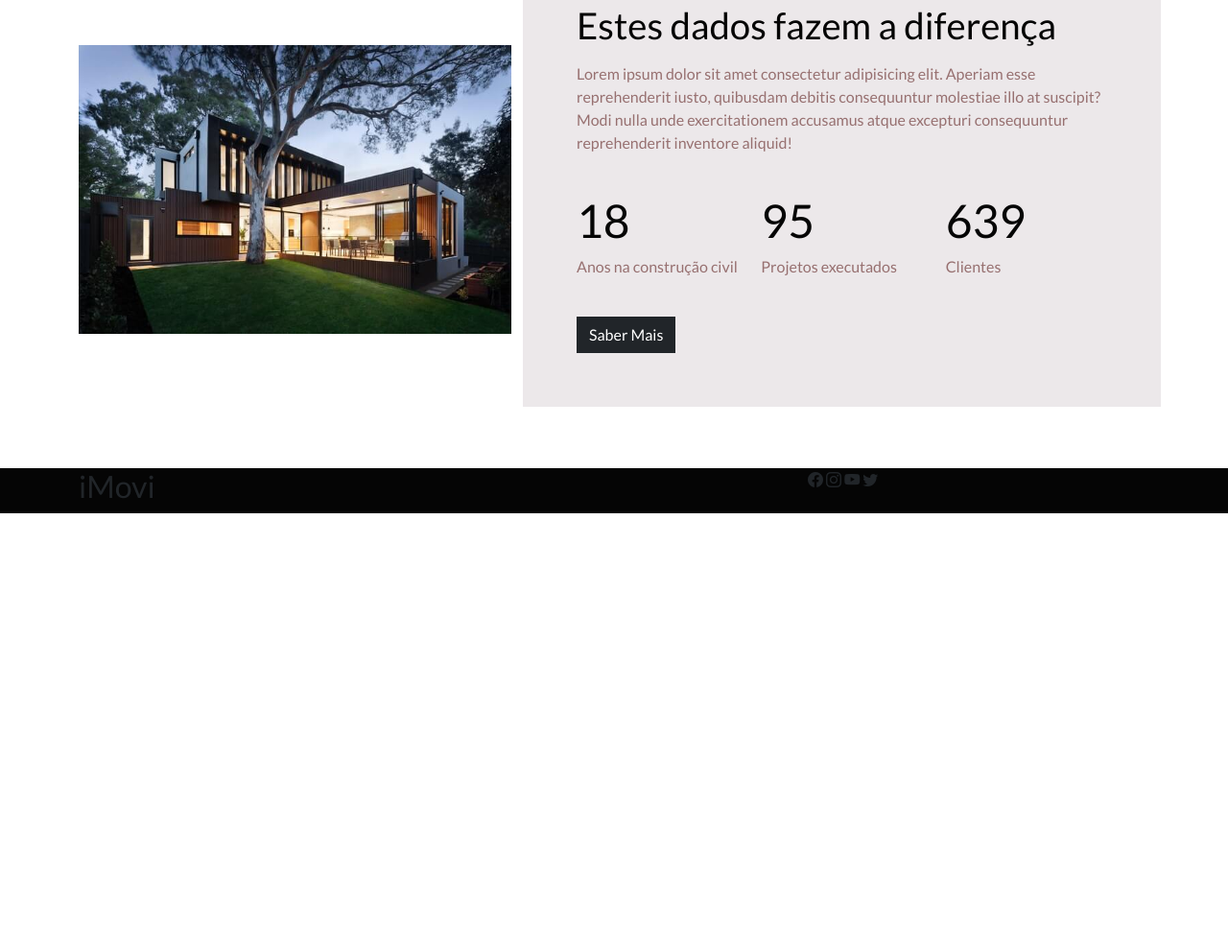
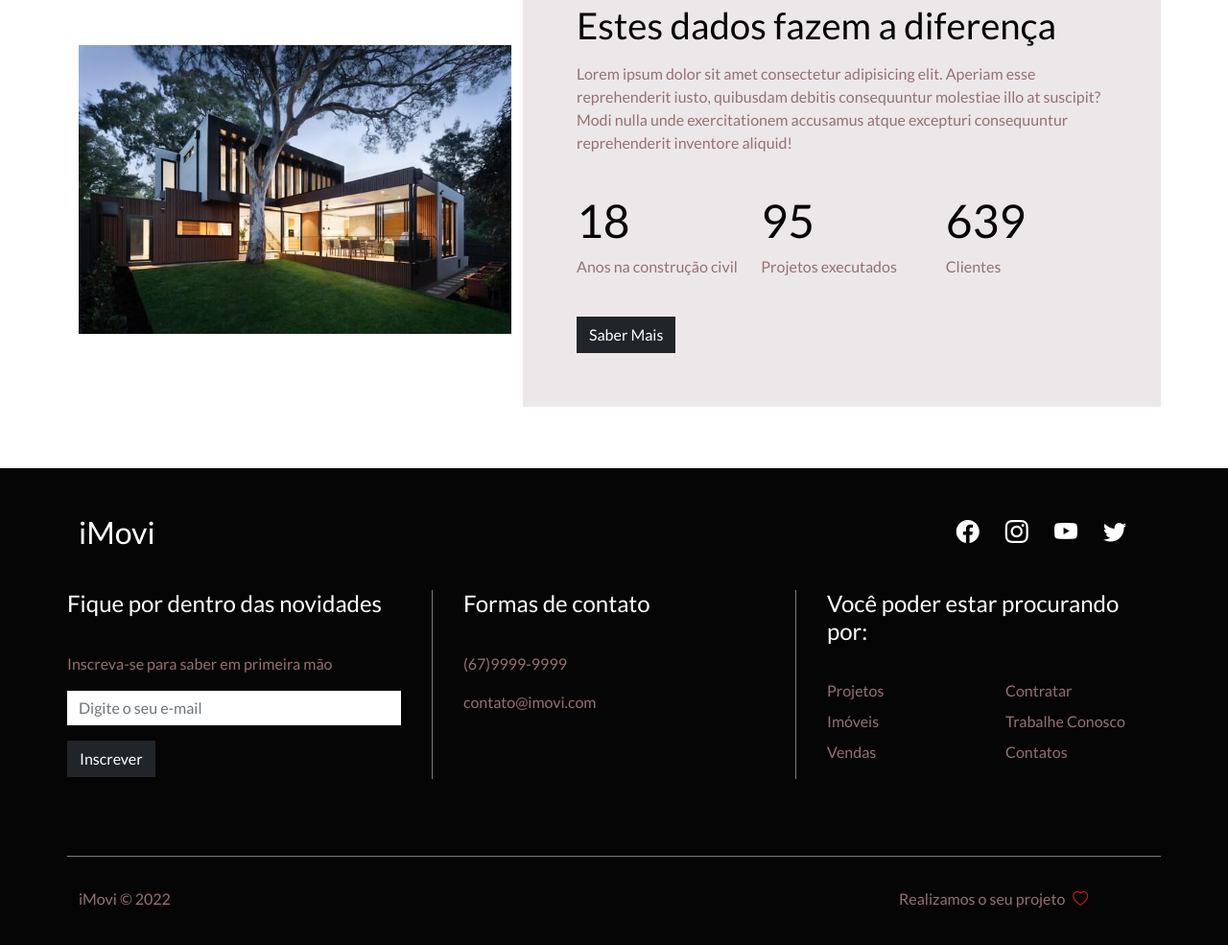
Before and after one commit to MatheusNxt25/IMOVE, a plain HTML site: page index.html in a window 1280 px wide. Shown: the part 2809-3794 px from the top of the page at 96% size. Before the commit the page ends 3344 px from the top, so only its background shows below. Drawn offline with nearby package versions, Linux system fonts and the light colour scheme.

Commit message:
Fim do site

```diff
--- a/css/styles.css
+++ b/css/styles.css
@@ -229,3 +229,95 @@
         padding: 3.5em;
     }
 }
+
+
+/* footer */
+
+#footer {
+    padding: 3em 2em;
+}
+
+#footer-top {
+    margin-bottom: 2em;
+}
+
+#footer-top,
+#footer-top i {
+    color: #fff;
+}
+
+#social-icons {
+    text-align: right;
+}
+
+#social-icons i {
+    margin-right: 1em;
+    font-size: 1.5em;
+    cursor: pointer;
+}
+
+#social-icons i:hover {
+    color: #7a7a7a;
+}
+
+/* footer details */
+
+#footer-details {
+    margin-bottom: 3em;
+}
+
+#news-container,
+#contact-container,
+#links-container {
+    padding: 0;
+    border: 0;
+    margin-bottom: 2em;
+}
+
+#footer-details h4{
+   color: #fff;
+   margin-bottom: 1.5em;
+}
+
+#news-container input {
+    border-radius: 0;
+    border: none;
+}
+
+#links-container li {
+    margin-bottom: 0.5em;
+}
+
+#links-container a {
+    text-decoration: none;
+}
+
+#links-container a:hover {
+    color: #fff;
+}
+
+/* footer bottom */
+
+#footer-bottom{
+    border-top: 1px solid #7a7a7a;
+    padding-top: 2em;
+}
+
+#footer-bottom i {
+    color: #e61e10;
+    margin-left: 0.3em;
+}
+
+@media(min-width: 768px) {
+    #news-container {
+        padding-right: 2em;
+    }
+    #links-container {
+        padding-left: 2em;
+    }
+    #contact-container{
+        padding: 0 2em;
+        border-left: 1px solid #7a7a7a;
+        border-right: 1px solid #7a7a7a;
+    }
+}
--- a/index.html
+++ b/index.html
@@ -274,6 +274,56 @@
                             </div>
                         </div>
                     </div>
+                    <!--footer details-->
+                    <div class="col-12" id="footer-details">
+                        <div class="row">
+                            <div class="col-12 col-md-4" id="news-container">
+                                <h4>Fique por dentro das novidades</h4>
+                                <p class="secondary-color">Inscreva-se para saber em primeira mão</p>
+                                <form>
+                                    <div class="mb-3">
+                                        <input type="email" class="form-control" placeholder="Digite o seu e-mail">
+                                    </div>
+                                    <button class="btn btn-dark" type="submit">Inscrever</button>
+                                </form>
+                            </div>
+                            <div class="col-12 col-md-4" id="contact-container" >
+                                <h4>Formas de contato</h4>
+                                <p class="secondary-color">(67)9999-9999</p>
+                                <p class="secondary-color">contato@imovi.com</p>
+                            </div>
+                            <div class="col-12 col-md-4" id="links-container" >
+                                <div class="row">
+                                    <h4>Você poder estar procurando por:</h4>
+                                    <div class="col-6">
+                                        <ul class="list-unstyled">
+                                            <li><a href="#" class="secondary-color">Projetos</a></li>
+                                            <li><a href="#" class="secondary-color">Imóveis</a></li>
+                                            <li><a href="#" class="secondary-color">Vendas</a></li>
+                                        </ul>
+                                    </div>
+                                    <div class="col-6">
+                                        <ul class="list-unstyled">
+                                            <li><a href="#" class="secondary-color">Contratar</a></li>
+                                            <li><a href="#" class="secondary-color">Trabalhe Conosco</a></li>
+                                            <li><a href="#" class="secondary-color">Contatos</a></li>
+                                        </ul>
+                                    </div>
+                                </div>
+                            </div>
+                        </div>
+                    </div>
+                    <!--footer boottom-->
+                    <div class="col-12" id="footer-bottom">
+                        <div class="row justify-content-between">
+                            <div class="col-12 col-md-3">
+                                <p class="secondary-color">iMovi &copy; 2022</p>
+                            </div>
+                            <div class="col-12 col-md-3">
+                                <p class="secondary-color">Realizamos o seu projeto <i class="bi bi-heart"></i></p>
+                            </div>
+                        </div>
+                    </div>
                 </div>
             </div>
         </footer>
```
